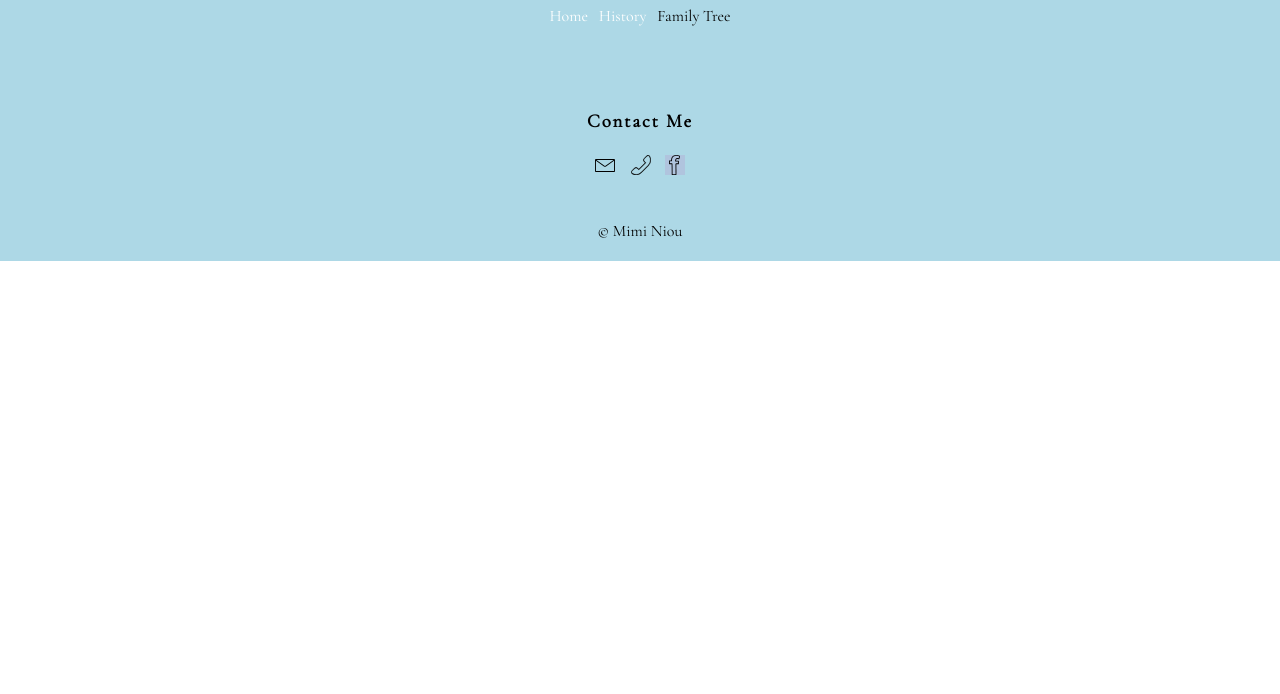
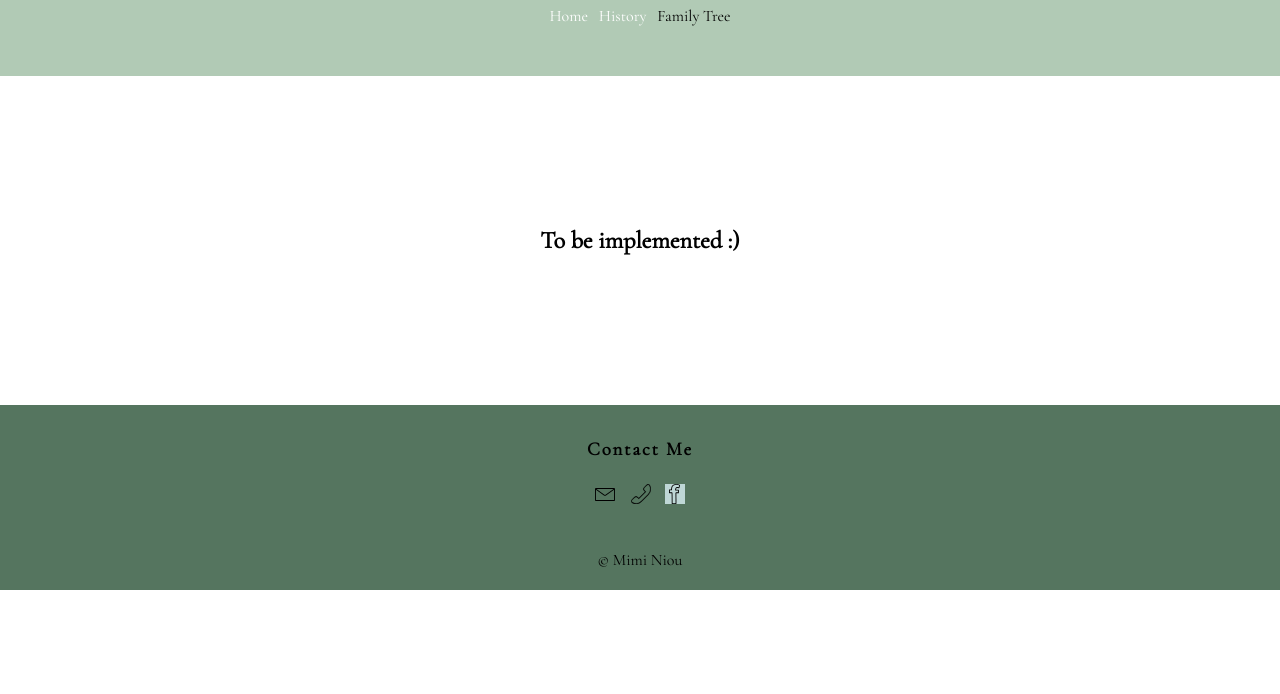
Before and after one commit to miminiou/lin-family, a plain HTML site: page familytree.html in a window 1280 px wide. Shown: the part 106-800 px from the top of the page. Drawn offline with nearby package versions, Linux system fonts and the light colour scheme.

Commit message:
Adding colors
- changed colors of images and header and footer
- added note on family tree page

```diff
--- a/css/style.css
+++ b/css/style.css
@@ -2,7 +2,7 @@ header {
     text-align: center;
     margin: 0;
     padding: 30px 0px 50px;
-    background-color: lightblue;
+    background-color: #b1cab5;
 }
 header nav ul {
     padding: 0;
@@ -97,7 +97,6 @@ body {
   padding-top: 20%;
   background-color: grey;
 }
-
 .about .description .header {
   margin: 0;
   /*text-align: right;*/
@@ -126,19 +125,22 @@ body {
 }
 .story.one .image {
     height: 200px;
-    background-color: grey;
+    background-color: #bfd7d6;
 }
 .story.two .image {
     height: 200px;
-    background-color: grey;
+    background-color: #bcc0c3;
 }
 .story.three .image {
     height: 200px;
-    background-color: grey;
+    /*background-color: #ae9d8b;*/ /*brown color: */
+    /*background-color: #b1cab5;*/ /*light green */
+    background-color: #99a1b4;
 }
 
 .about .description p::first-line {
     line-height: 2em;
+    font-size: 1.3em;
     font-style: italic;
 }
 
@@ -147,13 +149,13 @@ p::first-letter {
 }
 
 ::selection {
-    color: red;
-    background: pink;
+    color: #123913;
+    background: #bfd7d6;
 }
 
 footer {
   text-align: center;
-  background-color: lightblue;
+  background-color: #55755f;
   padding: 15px 0px 20px;
 }
 footer ul {
@@ -193,7 +195,7 @@ li > .icon {
 }
 
 a[target="_blank"] {
-    background-color: lightsteelblue;
+    background-color: #bfd7d6;
 }
 
 [class|="header"] {
@@ -203,3 +205,10 @@ a[target="_blank"] {
 h1 ~ p {
     line-height: 1.3em;
 }
+
+.tree {
+    box-sizing: border-box;
+    padding: 30px;
+    margin: 100px 0px;
+    text-align: center;
+}
--- a/familytree.html
+++ b/familytree.html
@@ -18,8 +18,8 @@
 	  </nav>
 	</header>
 	<div class="content">
-	  <section class="">
-
+	  <section class="tree">
+	  	<h1>To be implemented :)</h1>
 	  </section>
 	</div>
 	<footer>
```
Also changed, not shown: index.html (+1 -1 lines).
